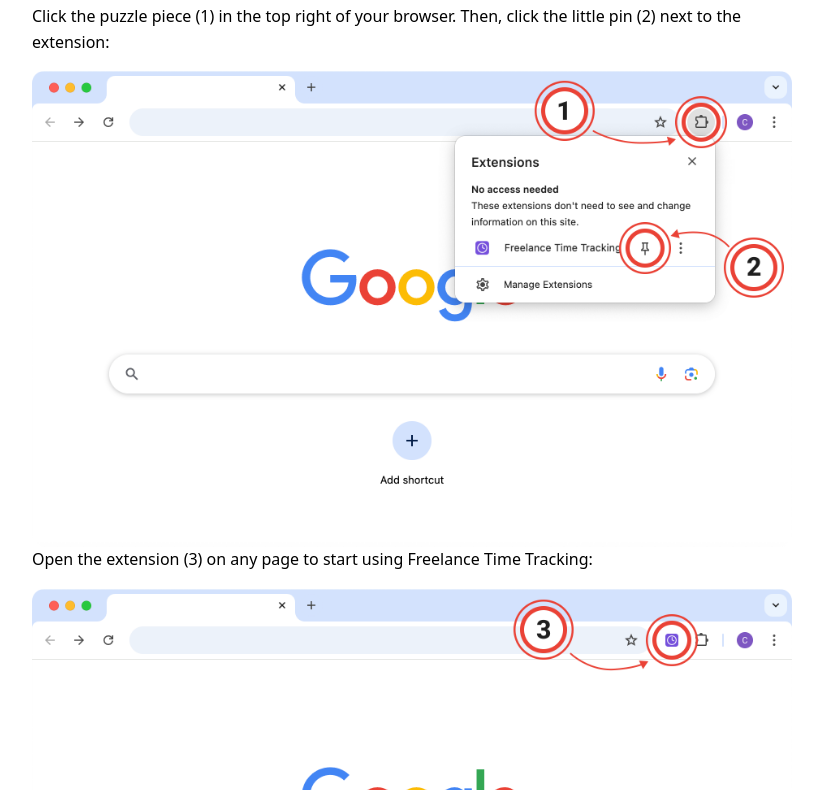
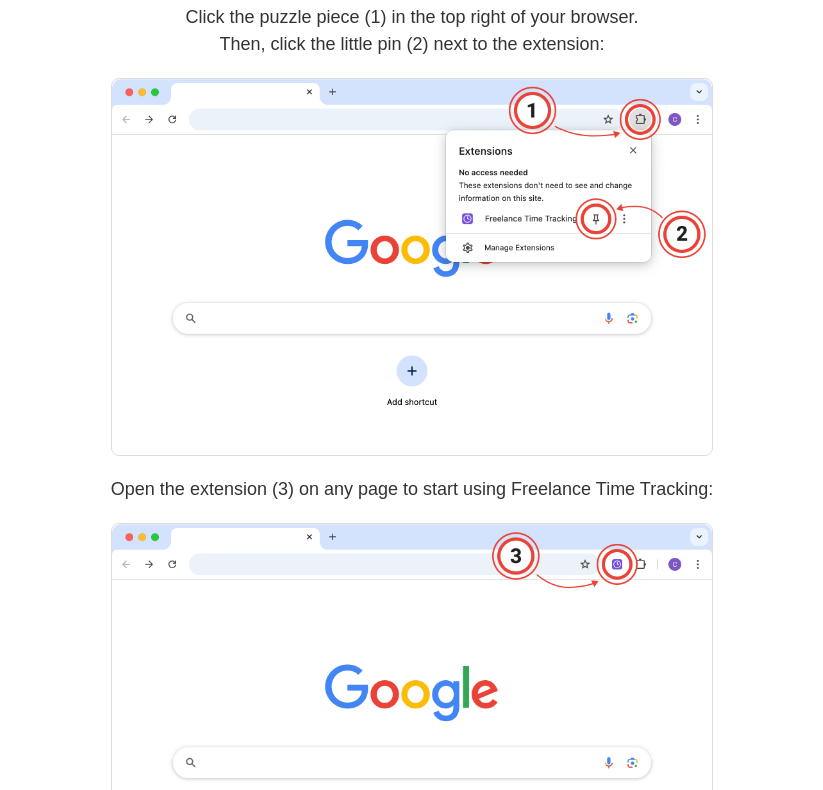
Before and after one commit to therefactoredmind/FTT-welcome, a plain HTML site: page index.html in a window 1280 px wide. Shown: the part 87-877 px from the top of the page, without its empty margins (228-1051 px from the left). Drawn offline with Linux system fonts and the light colour scheme.

Commit message:
Update index.html

```diff
--- a/index.html
+++ b/index.html
@@ -1,27 +1,48 @@
-<!doctype html>
+<!DOCTYPE html>
 <html lang="en">
 <head>
-  <meta charset="utf-8"/>
-  <meta name="viewport" content="width=device-width,initial-scale=1"/>
-  <title>Freelance Time Tracking — Welcome</title>
-  <meta name="description" content="Welcome page for Freelance Time Tracking extension">
+  <meta charset="UTF-8">
+  <meta name="viewport" content="width=device-width, initial-scale=1.0">
+  <title>Freelance Time Tracking - Welcome</title>
   <style>
-    /* Ничего лишнего: слегка ограничим ширину для читаемости */
-    body { font-family: system-ui, -apple-system, Segoe UI, Roboto, Arial, sans-serif; line-height:1.6; margin:0; padding:24px; }
-    main { max-width: 760px; margin: 0 auto; }
-    img { display:block; width:100%; height:auto; }
-    h1, p { margin: 0 0 16px; }
+    body {
+      font-family: Arial, sans-serif;
+      text-align: center;
+      margin: 40px;
+      color: #333;
+    }
+    h1 {
+      font-size: 26px;
+      margin-bottom: 20px;
+    }
+    p {
+      font-size: 18px;
+      line-height: 1.5;
+    }
+    .screenshot {
+      margin: 20px auto;
+      max-width: 600px;
+      width: 100%;
+      display: block;
+      border: 1px solid #ddd;
+      border-radius: 8px;
+    }
   </style>
 </head>
 <body>
-  <main>
-    <h1>Freelance Time Tracking Installed</h1>
+  <h1>Freelance Time Tracking Installed</h1>
 
-    <p>Click the puzzle piece (1) in the top right of your browser. Then, click the little pin (2) next to the extension:</p>
-    <img src="./img/step1.png" alt="Pin the extension in Chrome toolbar">
+  <p>
+    Click the puzzle piece (1) in the top right of your browser.<br>
+    Then, click the little pin (2) next to the extension:
+  </p>
 
-    <p>Open the extension (3) on any page to start using Freelance Time Tracking:</p>
-    <img src="./img/step2.png" alt="Open the extension on any page">
-  </main>
+  <img src="img/step1.png" alt="Pin the extension in Chrome toolbar" class="screenshot">
+
+  <p>
+    Open the extension (3) on any page to start using Freelance Time Tracking:
+  </p>
+
+  <img src="img/step2.png" alt="Open the extension on any page" class="screenshot">
 </body>
 </html>
```
